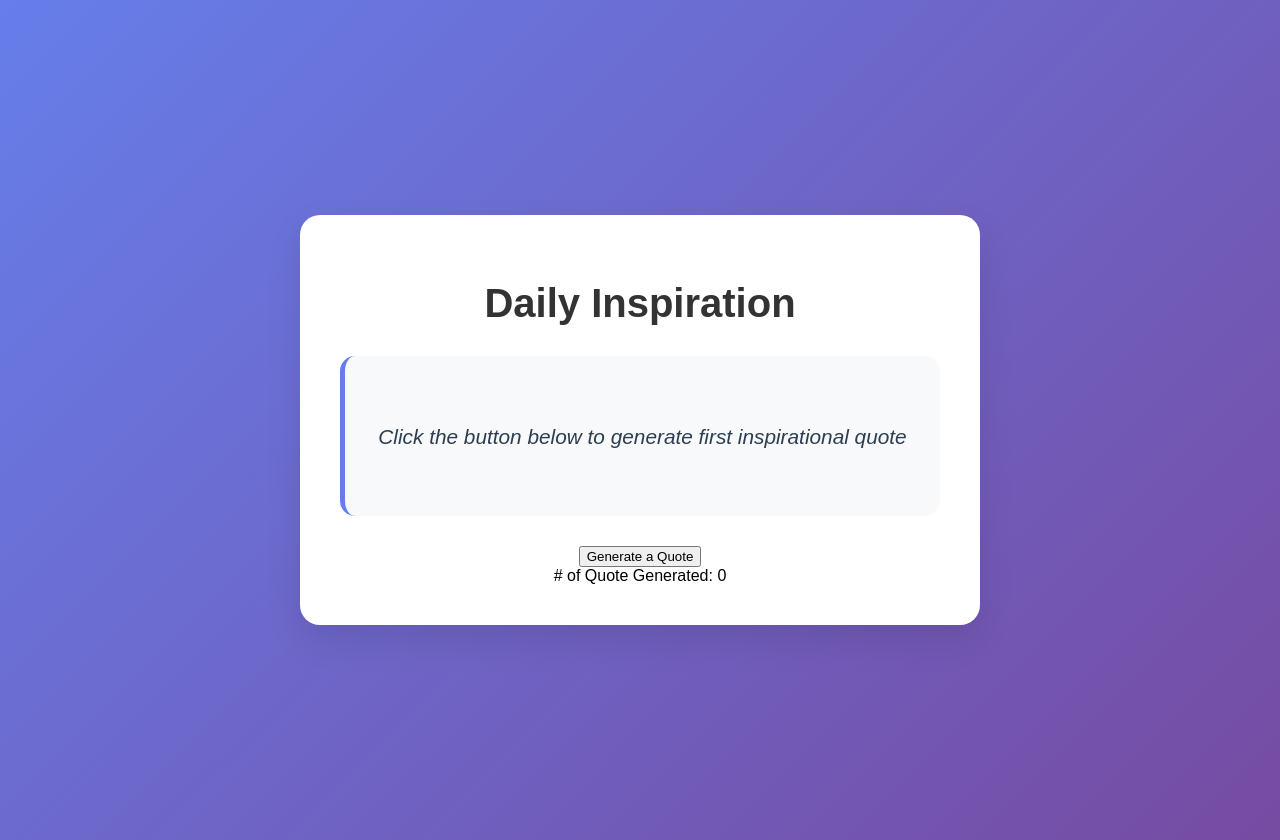
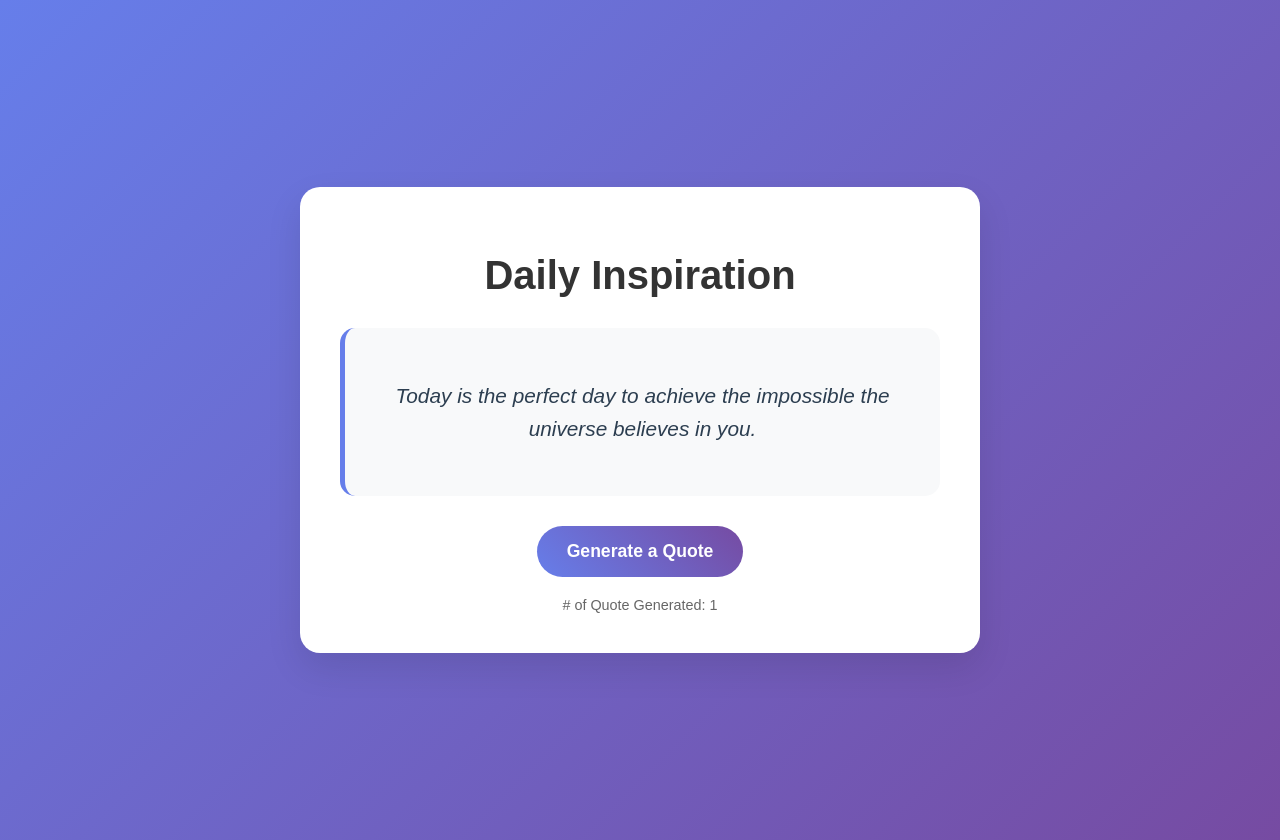
Before and after one commit to roguedzines/coding-projects-message-generator, a plain HTML site: page index.html in a window 1280 px wide. Both pictures are taken after a click on the button "Generate a Quote". Drawn offline with Linux system fonts and the light colour scheme.

Commit message:
javascript updates

```diff
--- a/index.html
+++ b/index.html
@@ -21,6 +21,7 @@
             justify-content: center;
             align-items: center;
         }
+
         .container {
             background: white;
             padding: 40px;
@@ -30,11 +31,13 @@
             max-width: 600px;
             width: 100%;
         }
+
         h1 {
             color: #333;
             margin-bottom: 30px;
             font-size: 2.5em;
         }
+
         #quote-display {
             background: #f8f9fa;
             padding: 30px;
@@ -46,12 +49,40 @@
             justify-content: center;
             border-left: 5px solid #667eea;
         }
+
         #quote-text {
             font-size: 1.3em;
             line-height: 1.6;
             color: #2c3e50;
             font-style: italic;
             transition: all 0.3s ease;
+        }
+
+        button {
+            background: linear-gradient(45deg, #667eea, #764ba2);
+            color: white;
+            border: none;
+            padding: 15px 30px;
+            font-size: 1.1em;
+            border-radius: 50px;
+            cursor: pointer;
+            transition: transform 0.2s ease, box-shadow 0.2s ease;
+            font-weight: bold;
+        }
+
+        button:hover {
+            transform: translateY(-2px);
+            box-shadow: 0 10px 25px rgba(102, 126, 234, 0.3);
+        }
+
+        button:active {
+            transform: translateY(0);
+        }
+
+        #quote-counter {
+            margin-top: 20px;
+            color: #666;
+            font-size: 0.9em;
         }
     </style>
 </head>
@@ -63,14 +94,76 @@
         <p id="quote-text">Click the button below to generate first inspirational quote</p>
     </div>
 
-    <button onclick="">Generate a Quote</button>
+    <button onclick="generateQuote()">Generate a Quote</button>
 
     <div id="quote-counter"># of Quote Generated: <span id="counter">0</span></div>
 
 </div>
 
 <!-- start javascript -->
+<script>
 
+    /* create 3 arrays for the quotes
+     * starters
+     * actions
+     * endings
+     */
+    const starters = [
+        "You have the power to",
+        "Today is the perfect day to",
+        "Believe that you can",
+        "Never underestimate your ability to",
+        "The world needs you to",
+        "You are capable of",
+        "Trust yourself to",
+        "Every day you have the chance to"
+    ];
+
+    const actions = [
+        "overcome any obstacle",
+        "create something amazing",
+        "turn your dreams into reality",
+        "inspire others around you",
+        "make a positive difference",
+        "achieve the impossible",
+        "discover your true potential",
+        "build the life you want"
+    ];
+
+    const endings = [
+        "and you will succeed and smoke some weed",
+        "one step at a time",
+        "because you are stronger than you know",
+        "with courage and determination",
+        "starting right now",
+        "trust the process",
+        "the universe believes in you",
+        "your future self will thank you"
+    ];
+
+
+    // set counter for number of quotes generated
+    let quoteCount = 0;
+
+    function generateQuote(){
+
+        //Generate random indices for each array
+        const starterIndex = Math.floor(Math.random() * starters.length);
+        const actionIndex = Math.floor(Math.random() * actions.length);
+        const endingsIndex = Math.floor(Math.random() * endings.length);
+
+        //create a quote based on the random selections
+        const newQuote = starters[starterIndex] + " " + actions[actionIndex] + " " + endings[endingsIndex] + ".";
+
+        //Display the quote
+
+        document.getElementById('quote-text').textContent = newQuote;
+
+        //update counter to show how many have been generated
+        quoteCount++;
+        document.getElementById('counter').textContent = quoteCount;
+    }
+</script>
 
 </body>
 
```
Lines whose indentation alone changed are shown as unchanged.
